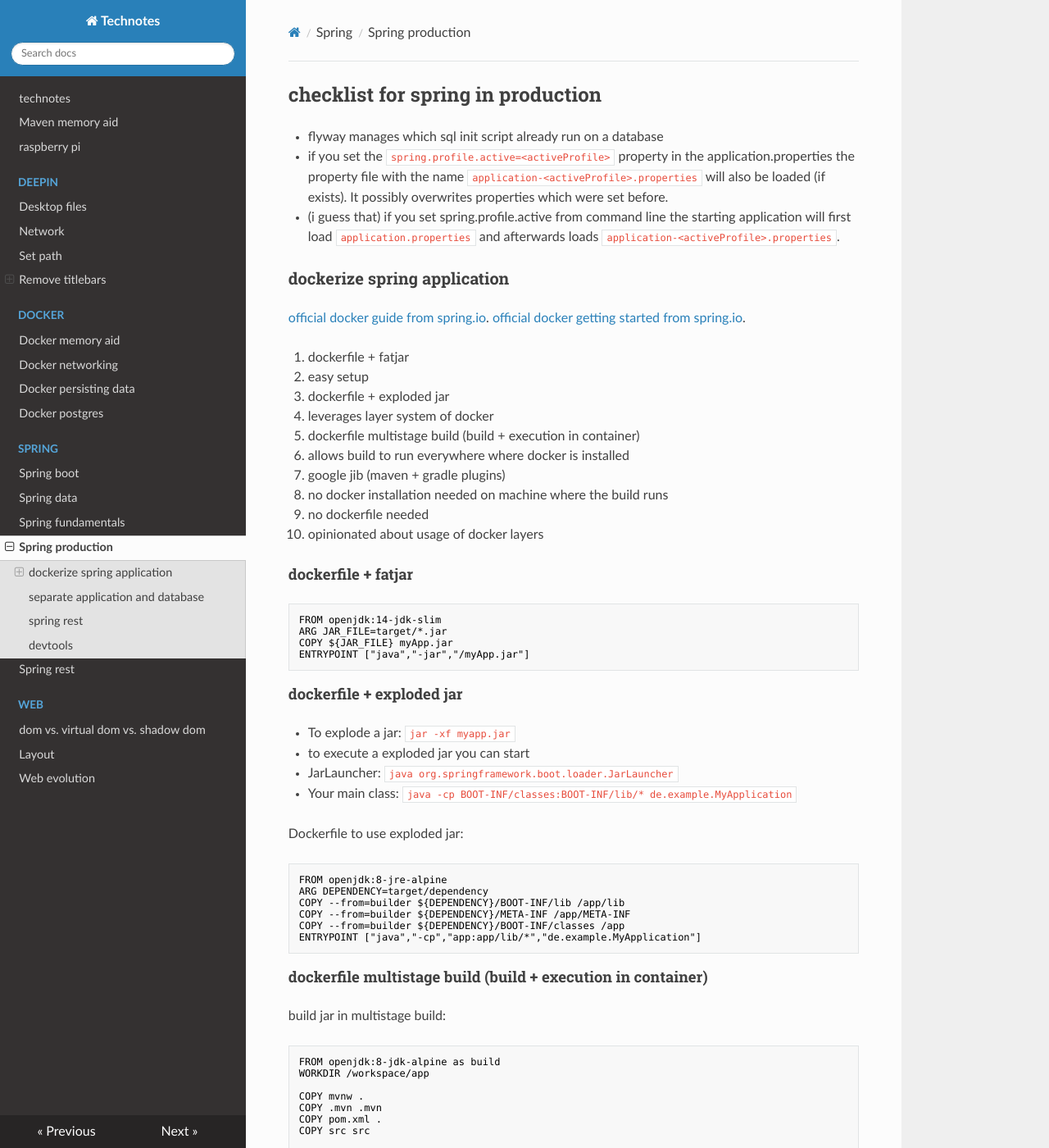
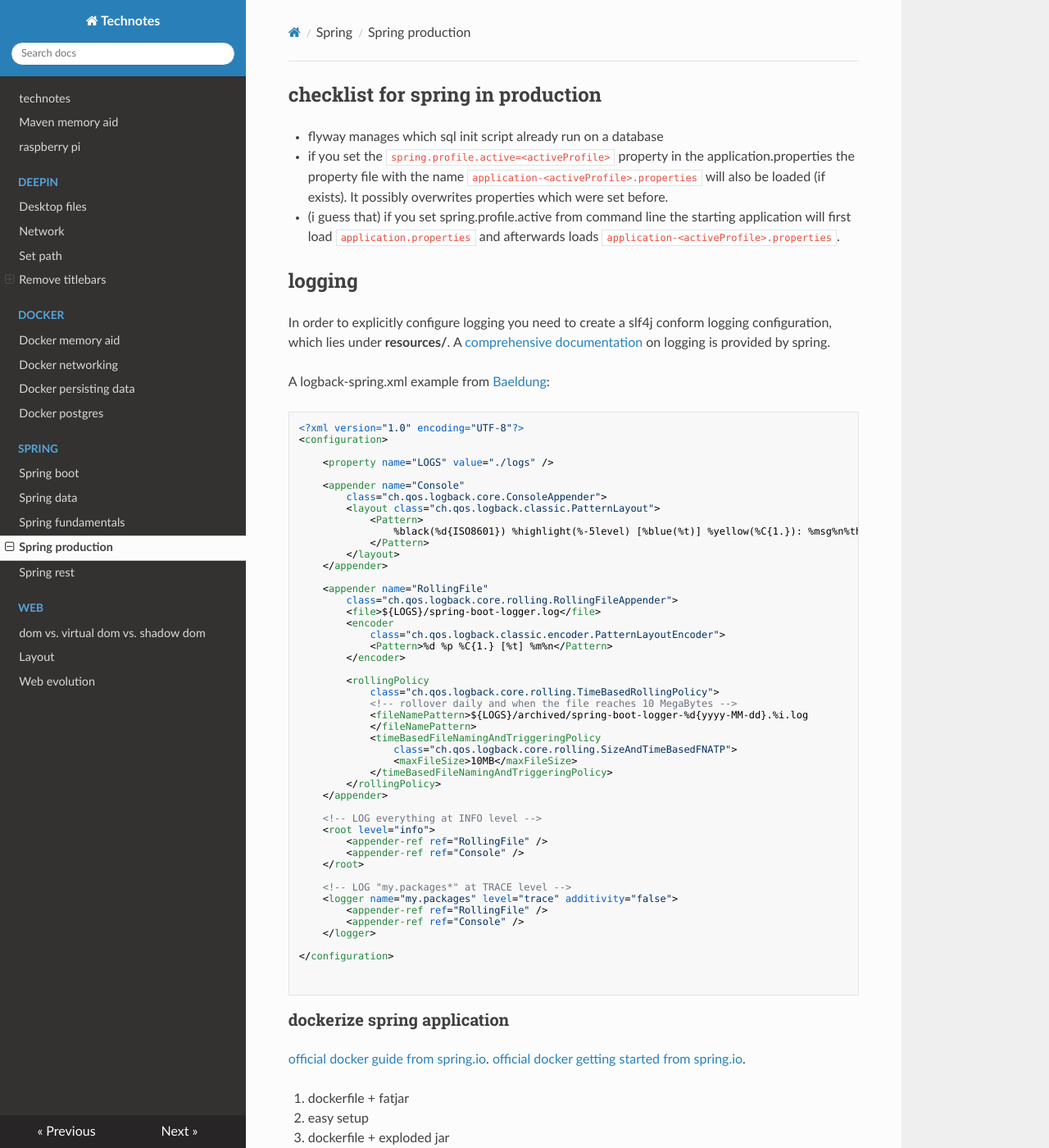
Before and after one commit to organicaudio/useful-code-snippets2, an MkDocs documentation site: the page built from docs/spring/spring-production.md, in a window 1280 px wide and 1400 px high. Shown: the whole window at 82% size. Built offline with MkDocs 1.6.1, drawn with Linux system fonts in a browser that asks for light colours; nearby versions of some CDN libraries.

Commit message:
logging with example

````diff
--- a/docs/spring/spring-production.md
+++ b/docs/spring/spring-production.md
@@ -5,6 +5,63 @@
 - if you set the `spring.profile.active=<activeProfile>` property in the application.properties the property file with the name `application-<activeProfile>.properties` will also be loaded (if exists). It possibly overwrites properties which were set before.
 - (i guess that) if you set spring.profile.active from command line the starting application will first load `application.properties` and afterwards loads `application-<activeProfile>.properties`.
 
+## logging
+
+In order to explicitly configure logging you need to create a slf4j conform logging configuration, which lies under **resources/**. A [comprehensive documentation](https://docs.spring.io/spring-boot/docs/current/reference/html/spring-boot-features.html#boot-features-logging) on logging is provided by spring.
+
+A logback-spring.xml example from [Baeldung](https://www.baeldung.com/spring-boot-logging):
+
+```xml
+<?xml version="1.0" encoding="UTF-8"?>
+<configuration>
+
+    <property name="LOGS" value="./logs" />
+
+    <appender name="Console"
+        class="ch.qos.logback.core.ConsoleAppender">
+        <layout class="ch.qos.logback.classic.PatternLayout">
+            <Pattern>
+                %black(%d{ISO8601}) %highlight(%-5level) [%blue(%t)] %yellow(%C{1.}): %msg%n%throwable
+            </Pattern>
+        </layout>
+    </appender>
+
+    <appender name="RollingFile"
+        class="ch.qos.logback.core.rolling.RollingFileAppender">
+        <file>${LOGS}/spring-boot-logger.log</file>
+        <encoder
+            class="ch.qos.logback.classic.encoder.PatternLayoutEncoder">
+            <Pattern>%d %p %C{1.} [%t] %m%n</Pattern>
+        </encoder>
+
+        <rollingPolicy
+            class="ch.qos.logback.core.rolling.TimeBasedRollingPolicy">
+            <!-- rollover daily and when the file reaches 10 MegaBytes -->
+            <fileNamePattern>${LOGS}/archived/spring-boot-logger-%d{yyyy-MM-dd}.%i.log
+            </fileNamePattern>
+            <timeBasedFileNamingAndTriggeringPolicy
+                class="ch.qos.logback.core.rolling.SizeAndTimeBasedFNATP">
+                <maxFileSize>10MB</maxFileSize>
+            </timeBasedFileNamingAndTriggeringPolicy>
+        </rollingPolicy>
+    </appender>
+
+    <!-- LOG everything at INFO level -->
+    <root level="info">
+        <appender-ref ref="RollingFile" />
+        <appender-ref ref="Console" />
+    </root>
+
+    <!-- LOG "my.packages*" at TRACE level -->
+    <logger name="my.packages" level="trace" additivity="false">
+        <appender-ref ref="RollingFile" />
+        <appender-ref ref="Console" />
+    </logger>
+
+</configuration>
+
+
+```
 
 ### dockerize spring application
 
````
